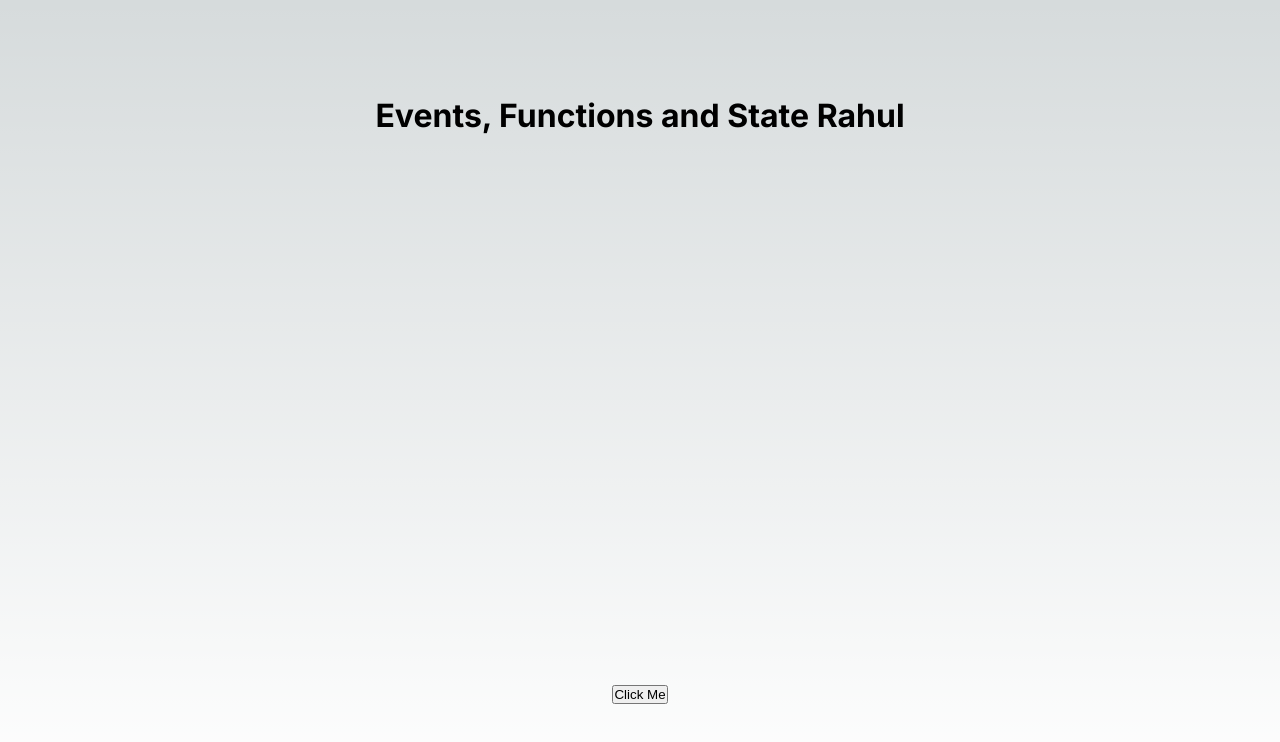
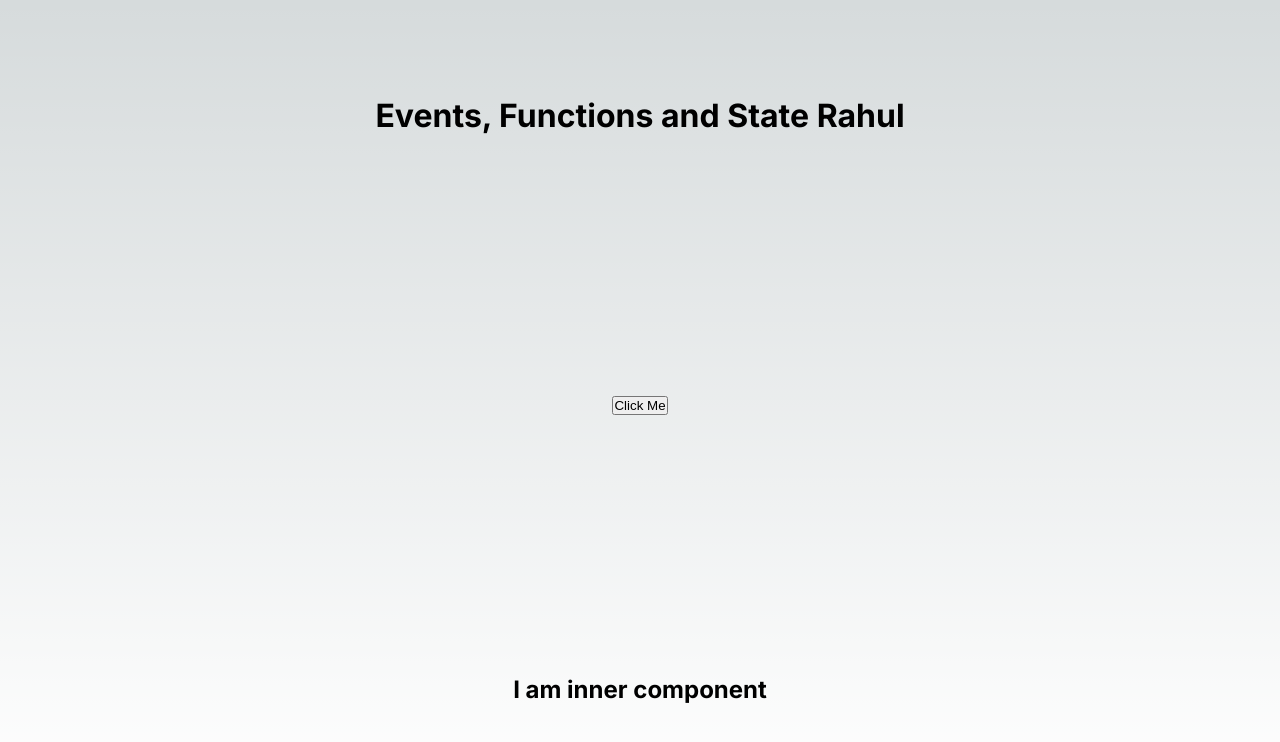
Before and after one commit to sushantskb/Next.Js_Tutorial, a Next.js app: page / in a window 1280 px wide. Shown: the top 742 px of the page. Built offline with nearby package versions, Linux system fonts and the light colour scheme.

Commit message:
Calling component inside a component as a function and component

```diff
--- a/src/app/page.js
+++ b/src/app/page.js
@@ -20,6 +20,11 @@ const page = () => {
     setName("Sushant");
   }
 
+  // component inside component
+  const InnerComp = () => {
+    return <h2>I am inner component</h2>;
+  }
+
   return (
     <main className={styles.main}>
       <h1>Events, Functions and State {name}</h1>
@@ -30,6 +35,13 @@ const page = () => {
       {/* <button onClick={() => apple("Sushant")}>Click me</button> */}
 
       <button onClick={handleClick}>Click Me</button>
+
+      {/* Calling as a component */}
+      {/* <InnerComp /> */}
+
+      {/* Calling as a function */}
+      {InnerComp()}
+
     </main>
   );
 };
```
